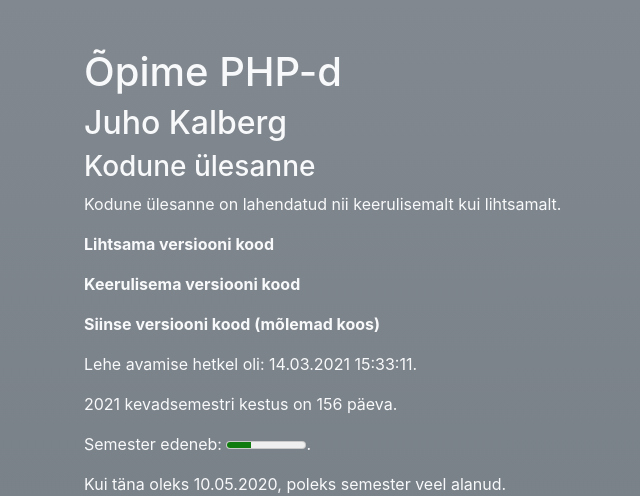
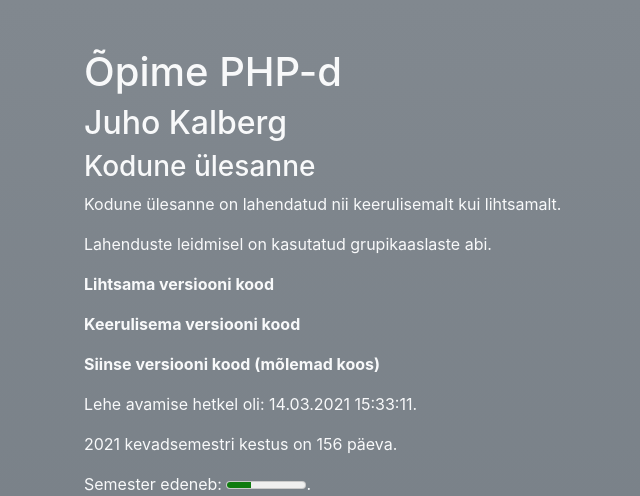
Before and after one commit to jubejuss/githubactions, a PHP site: page /kodutoo_01.php in a window 1280 px wide. Shown: the top 496 px of the page, without its empty margins (1-641 px from the left). Run offline with PHP 8.4, Linux system fonts and the light colour scheme; some libraries are stand-ins or nearby versions.

Commit message:
updated kodutoo php

```diff
--- a/kodutoo_01.php
+++ b/kodutoo_01.php
@@ -106,6 +106,7 @@
 	</h2>
 	<h3>Kodune ülesanne</h3>
 	<p>Kodune ülesanne on lahendatud nii keerulisemalt kui lihtsamalt.</p>
+	<p>Lahenduste leidmisel on kasutatud grupikaaslaste abi.</p>
 	<p class="font-weight-bold"><a href="https://github.com/jubejuss/githubactions/blob/main/kodutoo_01_lihtsam.php">Lihtsama versiooni kood</a></p>
 	<p class="font-weight-bold"><a href="https://github.com/jubejuss/githubactions/blob/main/kodutoo_01_keerulisem.php">Keerulisema versiooni kood</a></p>
 	<p class="font-weight-bold"><a href="https://github.com/jubejuss/githubactions/blob/main/kodutoo_01.php">Siinse versiooni kood (mõlemad koos)</a></p>
```
